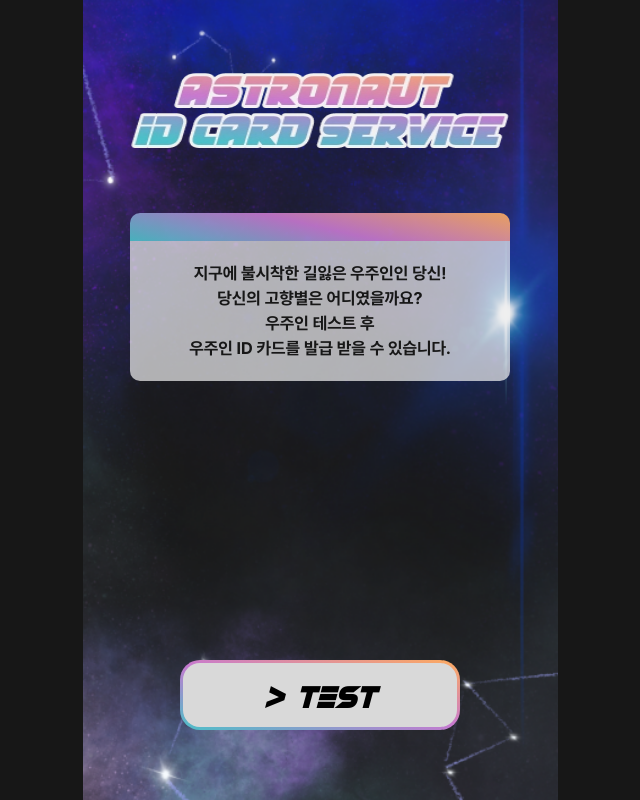
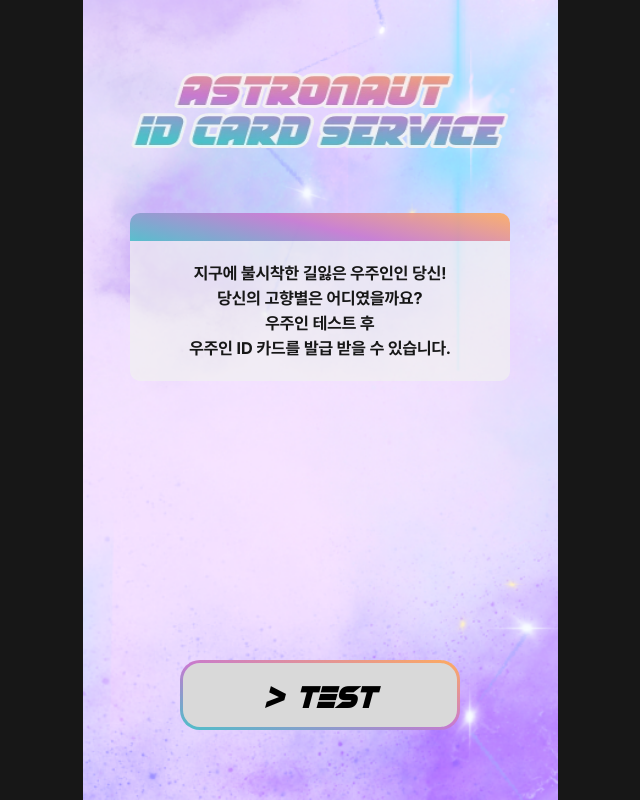
Before and after one commit to TEAM-WooKa/ASTRONAUT, a Next.js app: page / in a window 1280 px wide. Shown: the whole page, without its empty margins (320-960 px from the left). Built offline with nearby package versions, Linux system fonts and the light colour scheme.

Commit message:
feat: 배경 화면 변경

```diff
--- a/src/component/hoc/withLayout.tsx
+++ b/src/component/hoc/withLayout.tsx
@@ -33,7 +33,7 @@ const Main = styled.div`
   text-align: center;
   width: 100%;
   padding: 20px;
-  background-image: url('/images/bg3.png');
+  background-image: url('/images/bg.png');
   background-origin: border-box;
   background-repeat: no-repeat;
   background-size: cover;
```
Also changed, not shown: public/images/bg.png (added).
